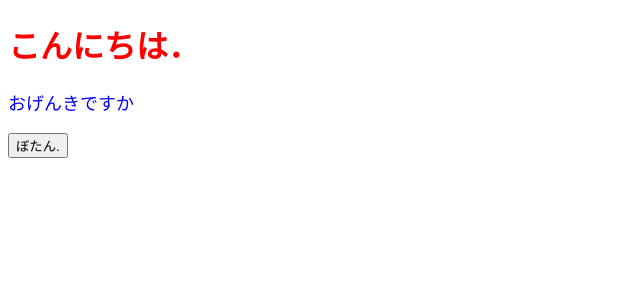
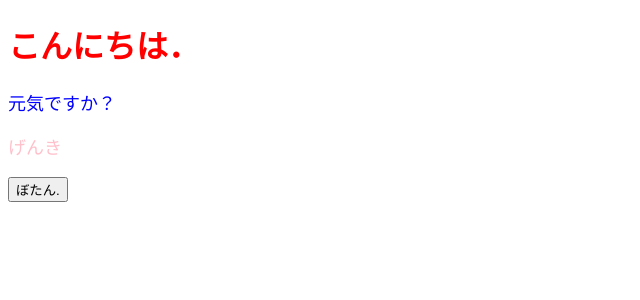
Before and after one commit to na0ki-y/todo-codesandbox-react, a React (Create React App) app: page / in a window 1280 px wide. Shown: the top 300 px of the page, without its empty margins (0-640 px from the left). Built offline with nearby package versions, Linux system fonts and the light colour scheme.

Commit message:
props Update 2 files

```diff
--- a/src/App.jsx
+++ b/src/App.jsx
@@ -1,8 +1,10 @@
 import React from "react";
+import Colofulmessage from "./components/Colofulmessage";
 
 const App = () => {
   const clickbutton = () => console.log("n");
   const contentState = { color: "blue", fontSize: "18px" }; //中にCSSの記法
+  const contentpinkState = { color: "pink", fontSize: "18px" }; //中にCSSの記法
 
   //JSXはJSのなかにhtmlかける。
   //複数なら外側で囲わないといけないから、<React.Fragment> </React.Fragment>or<></>
@@ -10,7 +12,9 @@ const App = () => {
   return (
     <>
       <h1 style={{ color: "red" }}>こんにちは．</h1>
-      <p style={contentState}>おげんきですか</p>
+      <Colofulmessage color="blue">元気ですか？</Colofulmessage>
+      <Colofulmessage color="pink">げんき</Colofulmessage>
+
       <button onClick={clickbutton}>ぼたん.</button>
     </>
   );
--- /dev/null
+++ b/src/components/Colofulmessage.jsx
@@ -0,0 +1,7 @@
+import React from "react";
+const Colofulmessage = (props) => {
+  const { color, children } = props;
+  const contentpinkState = { color: color, fontSize: "18px" }; //中にCSSの記法
+  return <p style={contentpinkState}>{children}</p>;
+};
+export default Colofulmessage;
```
